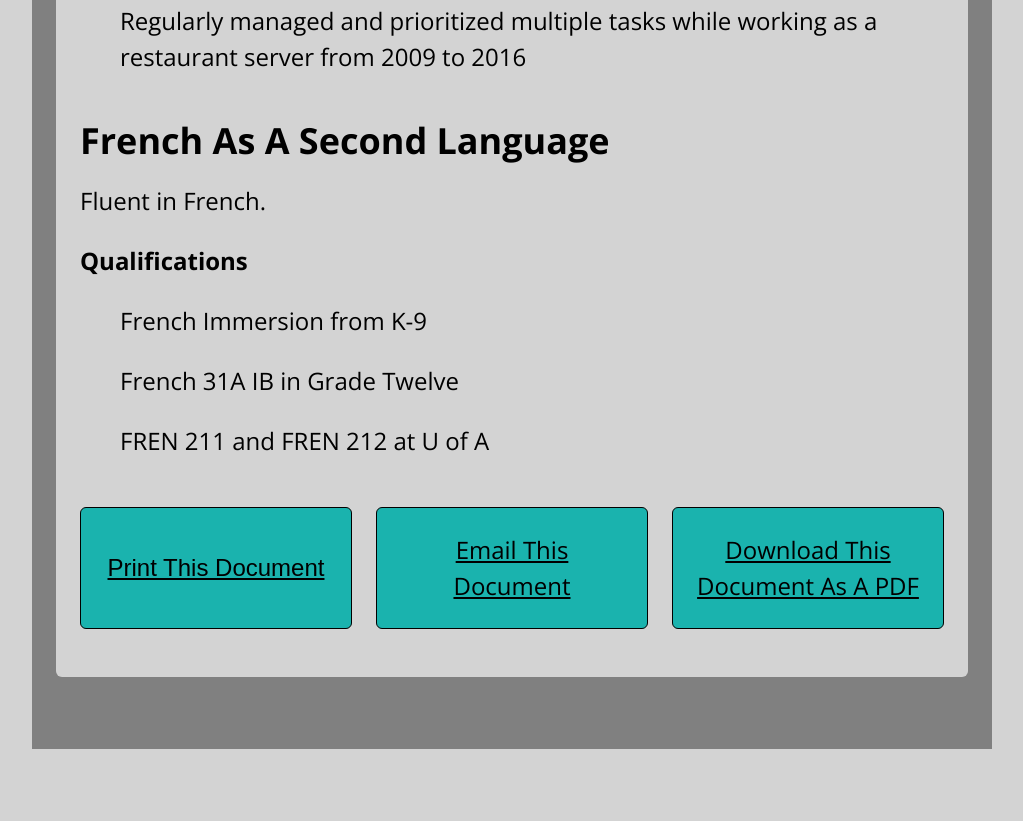
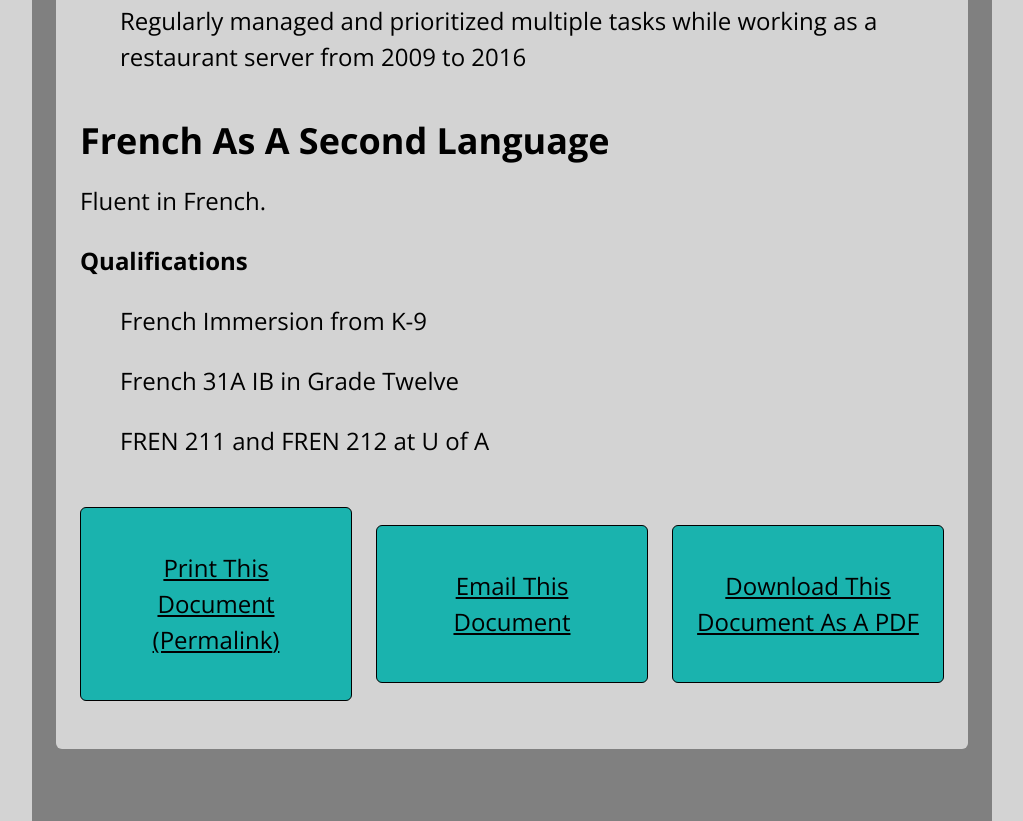
Before and after one commit to ivrouwe/portfolio, a plain HTML site: page assets/documents/resume-ivan-vrouwe.html in a window 1280 px wide. Shown: the part 4172-4993 px from the top of the page, without its empty margins (128-1151 px from the left). Before the commit the page ends 4921 px from the top, so only its background shows below. Drawn offline with nearby package versions, Linux system fonts and the light colour scheme.

Commit message:
Switched "Resume"'s permalink button from "View This Document" to "Print This Document" for browsers with access to the JS; within the permalink, added the "Print" anchor via JS so that non-JS-enabled users (people who clicked "View", not "Print") aren't stuck with a non-functioning "Print" anchor.
To do:

- Fix a bug I found:

I need to refactor JS logic (switches, conditionals) so that users
accessing the permalink with no “#print” hash appended to it can click
to print, but without launching a new browser window.

Additionally, I should be commenting and clarifying throughout my JS as
I refactor.

```diff
--- a/assets/css/style.css
+++ b/assets/css/style.css
@@ -353,6 +353,10 @@ a:hover, a:focus {
   background-color: #1AB3AE;
 }
 
+.toolbar li a:not(.view-or-print-anchor) {
+  padding-top: 42px;
+  padding-bottom: 42px;
+}
 /* 4 - STATE */
 
 @media (min-width: 960px) {
@@ -501,11 +505,6 @@ nav li:last-of-type a {
 .print-a-document > header, .print-a-document #documents > h3, .print-a-document > footer {
   display: none; }
 
-.print-a-document .launches-print-dialog {
-  line-height: 3;
-  text-decoration: underline;
-}
-
 .print-a-document .launches-print-dialog:hover, .print-a-document .launches-print-dialog:focus {
   cursor: pointer;
   opacity: 0.5; }
--- a/assets/documents/resume-ivan-vrouwe.html
+++ b/assets/documents/resume-ivan-vrouwe.html
@@ -467,7 +467,7 @@
 					<aside class="IvanVrouweIGNORE-article-options">
 					<h2 class="IvanVrouweCustomCSS-visually-hidden">Options For Further Action</h2>
 						<ul class="clearfix toolbar" role="toolbar">
-							<li><a href="mailto:?to=&subject=Resume%20-%20Ivan%20Vrouwe%20-%20Front-End%20Web%20Developer%20from%20Edmonton,%20Alberta&body=http://addictedtocoding.com/assets/documents/resume-ivan-vrouwe.html">Email This Document</a></li>
+							<li><a href="mailto:?to=&subject=Resume%20-%20Ivan%20Vrouwe%20-%20Front-End%20Web%20Developer%20from%20Edmonton,%20Alberta&body=http://addictedtocoding.com/assets/documents/resume-ivan-vrouwe.html#print">Email This Document</a></li>
 							<li><a href="http://addictedtocoding.com/assets/documents/resume-ivan-vrouwe.pdf" download>Download This Document As A PDF</a></li>
 						</ul>
 					</aside>
@@ -479,6 +479,6 @@
 	<footer>
 		<p><small>&copy; 2016 Ivan Vrouwe</small></p>
 	</footer>
-<script src="../../assets/js/main.js"></script>
+<script src="../js/main.js"></script>
 </body>
 </html>
--- a/assets/js/main.js
+++ b/assets/js/main.js
@@ -2,29 +2,80 @@
 
 	"use strict";
 
-	var documentToolbar = document.querySelector(".document .toolbar");
+	var documentToolbar = document.querySelector(".document .toolbar"),
+		viewPrintAnchor,
+		index;
+
+	function appendPrintTextAndSpanToAnchorAndAddHash () {
+		switch (window.location.hash === "#print") {
+			case false:
+				(function () {
+					if (viewPrintAnchor.classList.contains("view-or-print-anchor") === true) {
+						var printAnchorText1 = document.createTextNode("Print This Document (Permalink"),
+							printAnchorSpan = document.createElement("span"),
+							printAnchorSpanText = document.createTextNode(" - launches in new window"),
+							printAnchorText2 = document.createTextNode(")"),
+							nodesToAppend = [];
+
+						viewPrintAnchor.href = viewPrintAnchor.href + "#print";
+
+						printAnchorSpan.classList.add("visually-hidden");
+						printAnchorSpan.appendChild(printAnchorSpanText);
+
+						nodesToAppend = [printAnchorText1, printAnchorSpan, printAnchorText2];
+
+						for (index = 0; index < nodesToAppend.length; index++) {
+							viewPrintAnchor.appendChild(nodesToAppend[index]);
+						}
+					}
+				}());
+				break;
+			case true:
+				(function () {
+					var printAnchorText = document.createTextNode("Print This Document");
+
+					viewPrintAnchor.appendChild(printAnchorText);
+				}());
+		}
+
+		viewPrintAnchor.addEventListener("click", launchPrintDialog);
+	}
 
 	function launchPrintDialog () {
-		window.print();
+		setTimeout(function () {
+			if (window.location.hash === "#print") {
+				window.print();
+			}
+		}, 200);
 	}
 
-	if (documentToolbar.children.length < 3) {
-		var listItem = document.createElement("li"),
-			printButton = document.createElement("button"),
-			printButtonText = document.createTextNode("Print This Document");
+	// Checks for document on index page ("if") v. document on its own permalink page ("else if")
+	(function () {
+		viewPrintAnchor = documentToolbar.querySelector(".view-or-print-anchor");
 
-			printButton.classList.add("launches-print-dialog");
+		if (viewPrintAnchor && window.location.hash === "") {
+			while (viewPrintAnchor.childNodes.length > 0) {
+				viewPrintAnchor.removeChild(viewPrintAnchor.childNodes[0]);
+			}
+				appendPrintTextAndSpanToAnchorAndAddHash();
 
-			printButton.appendChild(printButtonText);
+		} else if (!viewPrintAnchor) {
+			var listItem = document.createElement("li"),
+				anchor = document.createElement("a");
 
-			listItem.appendChild(printButton);
+				anchor.classList.add("view-or-print-anchor");
+				anchor.href="http://addictedtocoding.com/assets/documents/resume-ivan-vrouwe.html#print";
+				listItem.appendChild(anchor);
+				documentToolbar.insertBefore(listItem, documentToolbar.children[0]);
 
-			documentToolbar.insertBefore(listItem, documentToolbar.children[0]);
+				viewPrintAnchor = documentToolbar.querySelector(".view-or-print-anchor");
 
-			printButton = documentToolbar.querySelector(".launches-print-dialog");
+				appendPrintTextAndSpanToAnchorAndAddHash();
 
-			printButton.addEventListener("click", launchPrintDialog);
-	}
+				viewPrintAnchor.classList.remove("view-or-print-anchor");
+		}
+	}());
+
 
 	if (window.location.hash === "#print") {
 		window.scroll(0, document.body.scrollHeight);
```
Also changed, not shown: index.html (+2 -2 lines).
